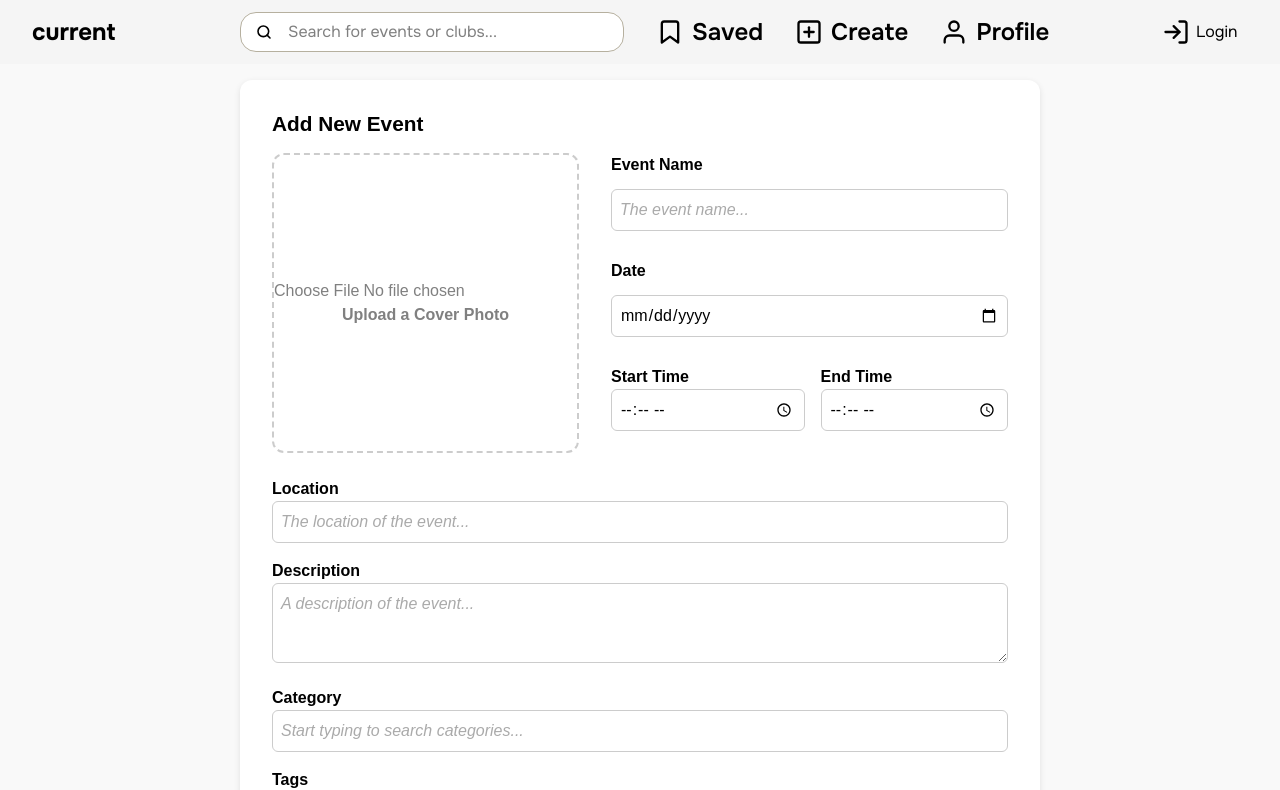
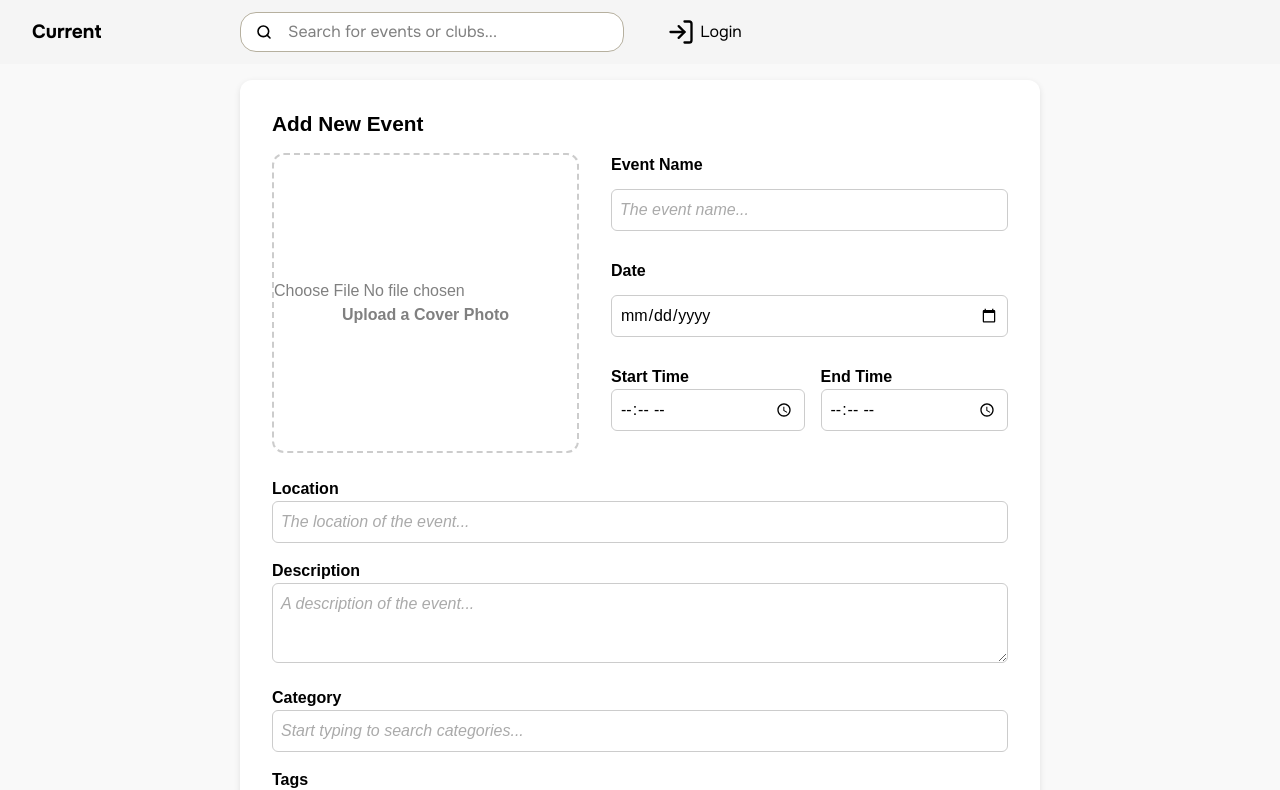
Before and after one commit to 4hlecks/acm-hack-su25, a Next.js app in the folder client/: page /add-event in a window 1280 px wide. Shown: the top 790 px of the page. Built offline with nearby package versions, Linux system fonts and the light colour scheme.

Commit message:
different navbar viewings implemented

```diff
--- a/client/src/app/components/navbar/NavBar.jsx
+++ b/client/src/app/components/navbar/NavBar.jsx
@@ -2,7 +2,7 @@
 
 import { useRouter, usePathname } from 'next/navigation';
 import styles from './NavBar.module.css';
-import { LogOut, LogIn, Home, Search, Bookmark, PlusSquare, User} from 'react-feather';
+import { LogOut, LogIn, Bookmark, PlusSquare, User, Calendar} from 'react-feather';
 import SearchBar from '../SearchBar'
 import Link from 'next/link';
 import { useEffect, useState } from 'react';
@@ -12,11 +12,25 @@ export default function NavBar() {
     const router = useRouter();
     const pathname = usePathname();
     const [isLoggedIn, setIsLoggedIn] = useState(false);
+    const [isClub, setIsClub] = useState(false);
 
     useEffect(() => {
-        // Checks if JWT exists in localStorage
         const token = localStorage.getItem('token');
-        setIsLoggedIn(!!token);
+        const userData = localStorage.getItem('user');
+
+        if (token && userData) {
+            setIsLoggedIn(true);
+
+            try {
+                const parsedUser = JSON.parse(userData);
+                setIsClub(parsedUser.role === 'club');
+              } catch {
+                setIsClub(false);
+              }
+            } else {
+              setIsLoggedIn(false);
+              setIsClub(false);
+            }
           }, []);
 
     const handleLogout = async () => {
@@ -24,6 +38,7 @@ export default function NavBar() {
             localStorage.removeItem('token');
             localStorage.removeItem('user');
             setIsLoggedIn(false);
+            setIsClub(false);
             router.push('/login');
         } catch (err) {
         console.error('Logout failed:', err);
@@ -33,48 +48,84 @@ export default function NavBar() {
     return (
     <nav className={styles.navBar}>
         <div className={styles.leftSide}>
-            <Link href="/" className={styles.siteLogo}>current</Link>
+            <Link href="/" className={styles.siteLogo}>Current</Link>
             <SearchBar />
         </div>
+
         <div className={styles.rightSide}>
+            {isLoggedIn ? (
+                <>
             <ul className={styles.navMiddleItems}>
+            {isClub ? (
+              <>
+                <li>
+                  <Link
+                    href="/add-event"
+                    className={`${styles.navItem} ${
+                      pathname === '/add-event' ? styles.activeLink : ''
+                    }`}
+                  >
+                    <PlusSquare className={styles.navIcon} /> Create
+                  </Link>
+                </li>
+                <li>
+                <Link
+                  href="/calendar"
+                  className={`${styles.navItem} ${pathname === '/calendar' ? styles.activeLink : ''}`}
+                >
+                  <Calendar className={styles.navIcon} /> Calendar
+                </Link>
+                </li>
+                <li>
+                  <Link
+                    href="/profile_page"
+                    className={`${styles.navItem} ${
+                      pathname === '/profile_page' ? styles.activeLink : ''
+                    }`}
+                  >
+                    <User className={styles.navIcon} /> Profile
+                  </Link>
+                </li>
+              </>
+            ) : (
+              <>
                 <li>
                   <Link
                     href="/saved"
-                    className={`${styles.navItem}
-                                ${pathname === '/saved'
-                                ? styles.activeLink : ''}`}
+                    className={`${styles.navItem} ${
+                      pathname === '/saved' ? styles.activeLink : ''
+                    }`}
                   >
                     <Bookmark className={styles.navIcon} /> Saved
                   </Link>
                 </li>
                 <li>
                 <Link
-                    href="/add-event"
-                    className={`${styles.navItem}
-                                ${pathname === '/add-event'
-                                ? styles.activeLink : ''}`}
+                  href="/calendar"
+                  className={`${styles.navItem} ${pathname === '/calendar' ? styles.activeLink : ''}`}
                 >
-                    <PlusSquare className={styles.navIcon} /> Create
+                  <Calendar className={styles.navIcon} /> Calendar
                 </Link>
             </li>
                 <li>
                   <Link
-                    href="/profile_page"
-                    className={`${styles.navItem}
-                                ${pathname === '/profile_page'
-                                ? styles.activeLink : ''}`}
+                    href="/following"
+                    className={`${styles.navItem} ${
+                      pathname === '/following' ? styles.activeLink : ''
+                    }`}
                   >
-                    <User className={styles.navIcon} /> Profile
+                    <User className={styles.navIcon} /> Following
                   </Link>
                 </li>
+              </>
+            )}
           </ul>
-            {/* Conditionally show login/logout */}
-            {isLoggedIn ? (
+
             <button onClick={handleLogout} className={styles.navAuth}>
             <LogOut size={16} className={styles.navIcon} />
             <span>Logout</span>
           </button>
+        </>
         ) : (
           <Link href="/login" className={styles.navAuth}>
             <LogIn size={16} className={styles.navIcon} />
--- a/client/src/app/components/navbar/NavBar.module.css
+++ b/client/src/app/components/navbar/NavBar.module.css
@@ -40,7 +40,13 @@
     display: flex;
     justify-content: space-between;
     width: 50%;
+    align-items: center;
 }
+
+.rightSideLoggedOut {
+    justify-content: flex-end;
+    width: 50%;
+  }
 
 /* Icon Styles */
 .navBar .navIcon {
@@ -92,7 +98,7 @@
 .navBar .navLogOut,
 .navBar .navItem,
 .navBar .siteLogo {
-    font-size: var(--font-size-navigation);
+    font-size: 1.2rem;
     color: var(--text-color);
     cursor: pointer;
     transition: color 0.3s ease, background-color 0.3s ease;
--- a/client/src/app/register/page.jsx
+++ b/client/src/app/register/page.jsx
@@ -1,6 +1,7 @@
 'use client';
 import { useRouter } from 'next/navigation';
 import { useState } from 'react';
+import Link from 'next/link';
 
 export default function RegisterPage() {
   const router = useRouter();
@@ -67,13 +68,13 @@ export default function RegisterPage() {
       <header style={{
         backgroundColor: '#ffffff',
         borderBottom: '1px solid #ccc',
-        padding: '0.8rem 1.5rem',
+        padding: '1rem 2rem',
         display: 'flex',
         alignItems: 'center'
       }}>
-        {/* If /logo.png is 404, either add the file under /public or remove this <img> */}
-        <img src="/logo.png" alt="App Logo" style={{ height: '30px', marginRight: '0.75rem' }} />
-        <h2 style={{ margin: 0, fontSize: '1.3rem' }}>EventConnect</h2>
+        <Link href="/" style={{ fontSize: '1.5rem', fontWeight: 'bold', textDecoration: 'none', color: 'black' }}>
+          current
+        </Link>
       </header>
 
       {/* Main Content */}
@@ -163,7 +164,7 @@ export default function RegisterPage() {
                 value="Club"
                 checked={accountType === 'Club'}
                 onChange={(e) => setAccountType(e.target.value)}
-              /> Club <span style={{ fontSize: '0.9rem' }}>(Must use school email)</span>
+              /> Club <span style={{ fontSize: '0.9rem' }}>(Must use club email)</span>
             </label>
           </fieldset>
 
```
Lines whose indentation alone changed are shown as unchanged.
